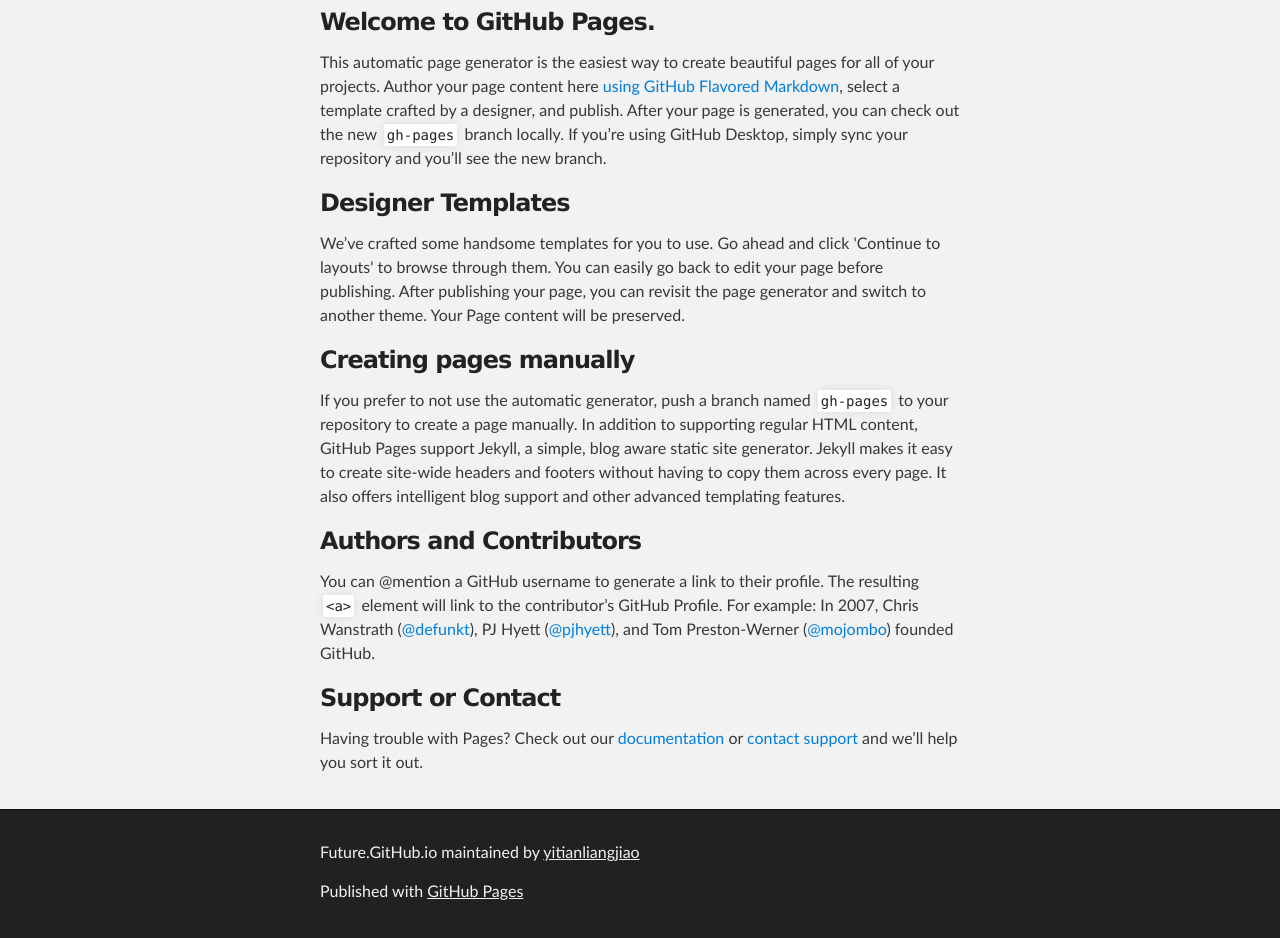
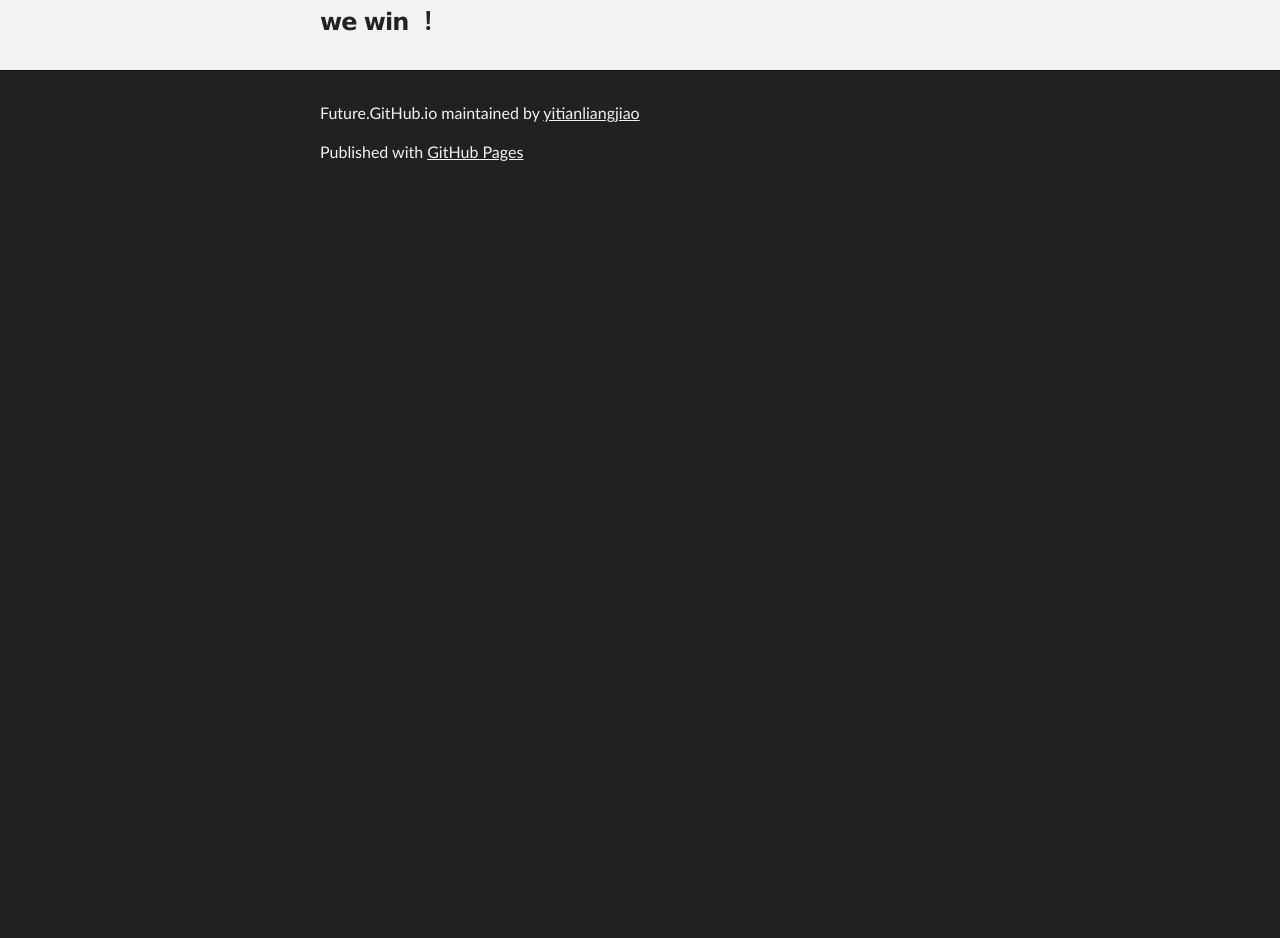
Before and after one commit to yitianliangjiao/yitianliangjiao.github.io, a plain HTML site: page index.html in a window 1280 px wide. Shown: the part 256-1194 px from the top of the page. After the commit the page ends 800 px from the top, so only its background shows below. Drawn offline with Linux system fonts and the light colour scheme.

```diff
--- a/index.html
+++ b/index.html
@@ -32,29 +32,7 @@
     <div id="main_content_wrap" class="outer">
       <section id="main_content" class="inner">
         <h3>
-<a id="welcome-to-github-pages" class="anchor" href="#welcome-to-github-pages" aria-hidden="true"><span aria-hidden="true" class="octicon octicon-link"></span></a>Welcome to GitHub Pages.</h3>
-
-<p>This automatic page generator is the easiest way to create beautiful pages for all of your projects. Author your page content here <a href="https://guides.github.com/features/mastering-markdown/">using GitHub Flavored Markdown</a>, select a template crafted by a designer, and publish. After your page is generated, you can check out the new <code>gh-pages</code> branch locally. If you’re using GitHub Desktop, simply sync your repository and you’ll see the new branch.</p>
-
-<h3>
-<a id="designer-templates" class="anchor" href="#designer-templates" aria-hidden="true"><span aria-hidden="true" class="octicon octicon-link"></span></a>Designer Templates</h3>
-
-<p>We’ve crafted some handsome templates for you to use. Go ahead and click 'Continue to layouts' to browse through them. You can easily go back to edit your page before publishing. After publishing your page, you can revisit the page generator and switch to another theme. Your Page content will be preserved.</p>
-
-<h3>
-<a id="creating-pages-manually" class="anchor" href="#creating-pages-manually" aria-hidden="true"><span aria-hidden="true" class="octicon octicon-link"></span></a>Creating pages manually</h3>
-
-<p>If you prefer to not use the automatic generator, push a branch named <code>gh-pages</code> to your repository to create a page manually. In addition to supporting regular HTML content, GitHub Pages support Jekyll, a simple, blog aware static site generator. Jekyll makes it easy to create site-wide headers and footers without having to copy them across every page. It also offers intelligent blog support and other advanced templating features.</p>
-
-<h3>
-<a id="authors-and-contributors" class="anchor" href="#authors-and-contributors" aria-hidden="true"><span aria-hidden="true" class="octicon octicon-link"></span></a>Authors and Contributors</h3>
-
-<p>You can @mention a GitHub username to generate a link to their profile. The resulting <code>&lt;a&gt;</code> element will link to the contributor’s GitHub Profile. For example: In 2007, Chris Wanstrath (<a href="https://github.com/defunkt" class="user-mention">@defunkt</a>), PJ Hyett (<a href="https://github.com/pjhyett" class="user-mention">@pjhyett</a>), and Tom Preston-Werner (<a href="https://github.com/mojombo" class="user-mention">@mojombo</a>) founded GitHub.</p>
-
-<h3>
-<a id="support-or-contact" class="anchor" href="#support-or-contact" aria-hidden="true"><span aria-hidden="true" class="octicon octicon-link"></span></a>Support or Contact</h3>
-
-<p>Having trouble with Pages? Check out our <a href="https://help.github.com/pages">documentation</a> or <a href="https://github.com/contact">contact support</a> and we’ll help you sort it out.</p>
+<a id="we-win-" class="anchor" href="#we-win-" aria-hidden="true"><span aria-hidden="true" class="octicon octicon-link"></span></a>we win ！</h3>
       </section>
     </div>
 
```
Also changed, not shown: params.json (+1 -1 lines).
